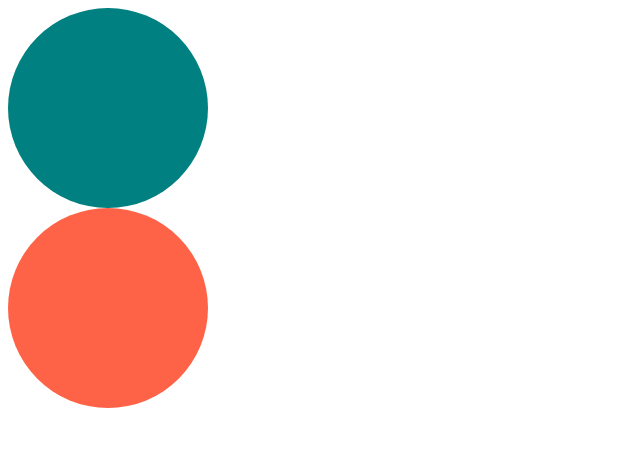
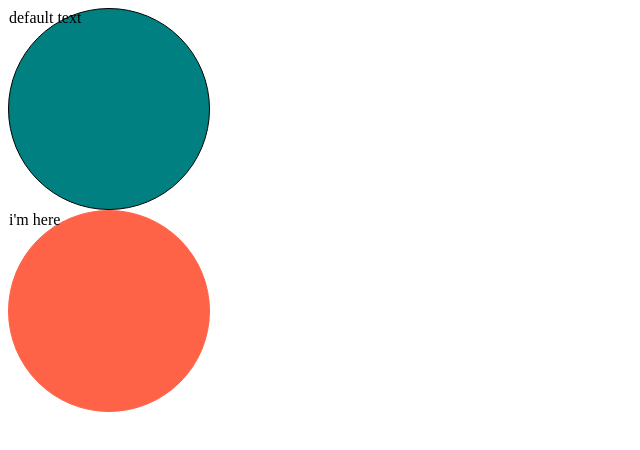
Before and after one commit to comographer/react-masterclass, a React (Create React App) app: page / in a window 1280 px wide. Shown: the top 450 px of the page, without its empty margins (0-640 px from the left). Built offline with nearby package versions, Linux system fonts and the light colour scheme.

Commit message:
3.3 Optional Props

```diff
--- a/src/App.tsx
+++ b/src/App.tsx
@@ -3,8 +3,8 @@
 function App() {
   return (
     <div>
-      <Circle bgColor="teal" />
-      <Circle bgColor="tomato" />
+      <Circle bgColor="teal" borderColor="black" />
+      <Circle bgColor="tomato" text="i'm here" />
     </div>
   );
 }
--- a/src/Circle.tsx
+++ b/src/Circle.tsx
@@ -2,6 +2,7 @@
 
 interface ContainerProps {
   bgColor: string;
+  borderColor: string;
 }
 
 const Container = styled.div<ContainerProps>`
@@ -9,14 +10,21 @@
   height: 200px;
   background-color: ${(props) => props.bgColor};
   border-radius: 50%;
+  border: 1px solid ${(props) => props.borderColor};
 `;
 
 interface CircleProps {
   bgColor: string;
+  borderColor?: string;
+  text?: string;
 }
 
-function Circle({ bgColor }: CircleProps) {
-  return <Container bgColor={bgColor} />;
+function Circle({ bgColor, borderColor, text = "default text" }: CircleProps) {
+  return (
+    <Container bgColor={bgColor} borderColor={borderColor ?? bgColor}>
+      {text}
+    </Container>
+  );
 }
 
 export default Circle;
```
